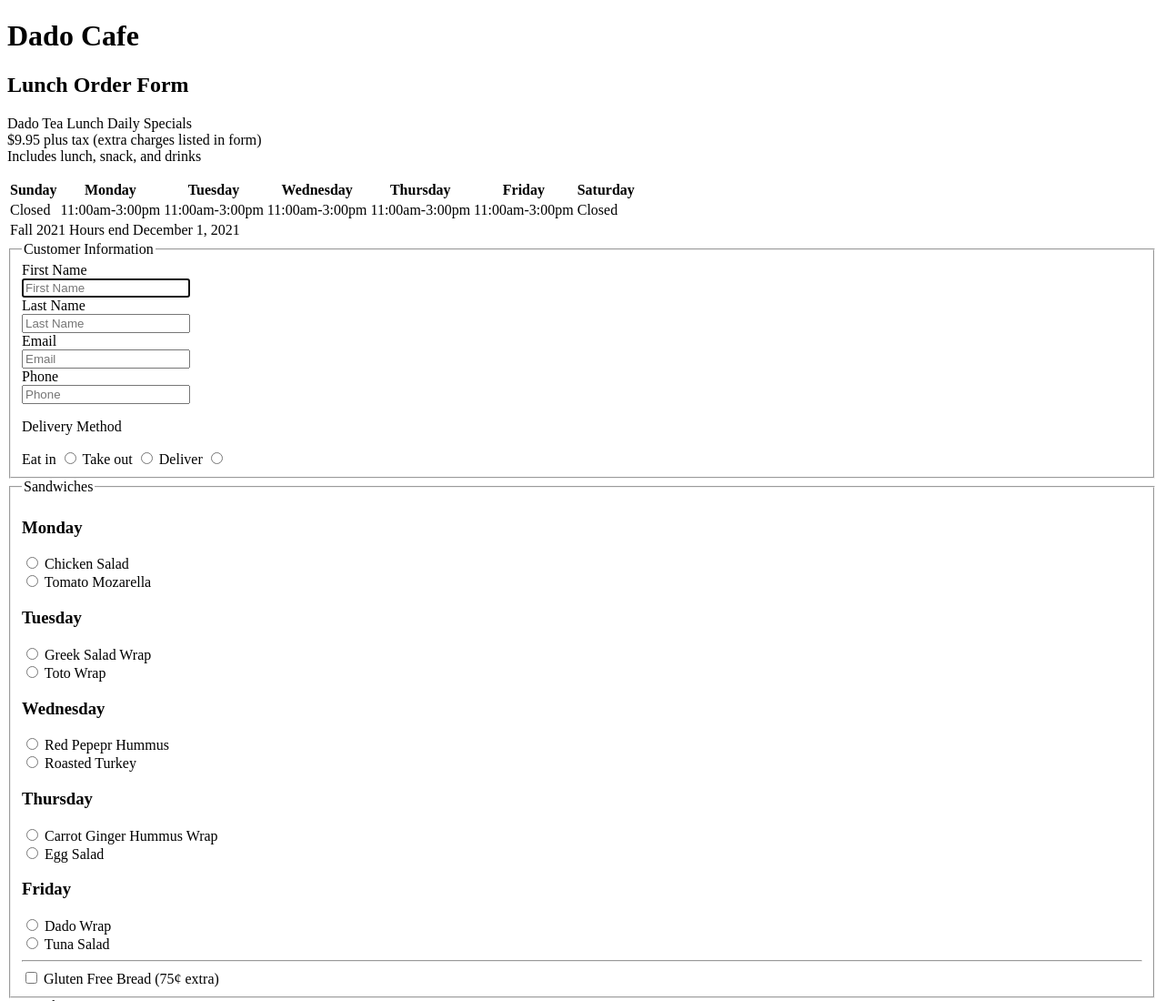
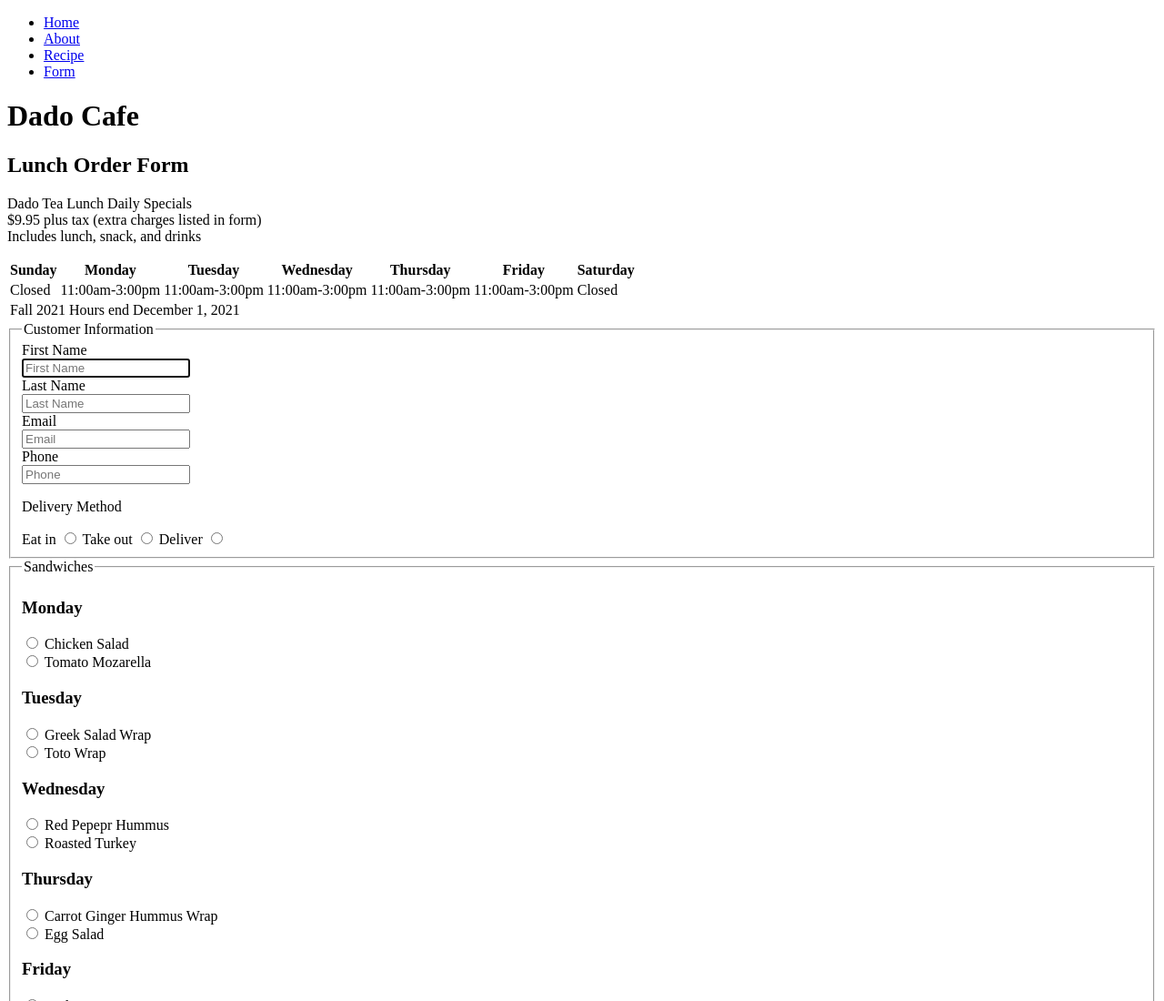
Before and after one commit to WeaverM20/WeaverM20.github.io, a plain HTML site: page form.html in a window 1280 px wide. Shown: the top 1100 px of the page at 91% size. Drawn offline with Linux system fonts and the light colour scheme.

Commit message:
updated nav links to include form

```diff
--- a/form.html
+++ b/form.html
@@ -8,6 +8,16 @@
 </head>
 
     <body>
+
+
+        <nav>
+            <ul>
+                <li><a href="index.html">Home</a></li>
+                <li><a href="about.html">About</a></li>
+                <li><a href="recipe.html">Recipe</a></li>
+                <li><a href="form.html">Form</a></li>
+            </ul>
+        </nav>
 
     <h1>Dado Cafe</h1>
     <h2>Lunch Order Form</h2>
```
Also changed, not shown: about.html (+1 -0 lines), index.html (+1 -0 lines), recipe.html (+1 -0 lines).
